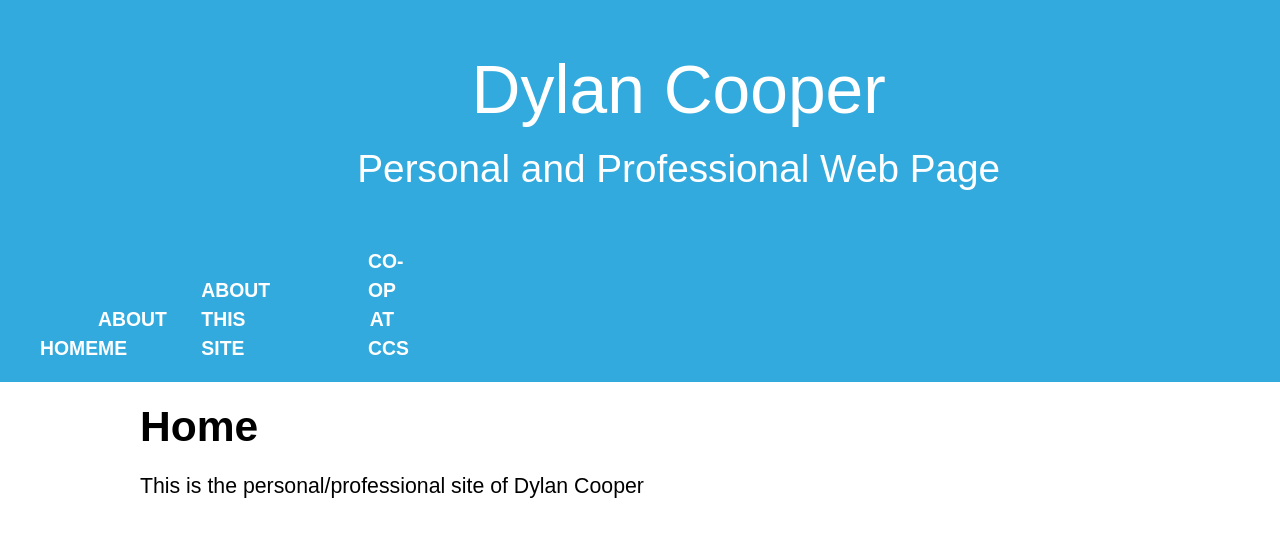
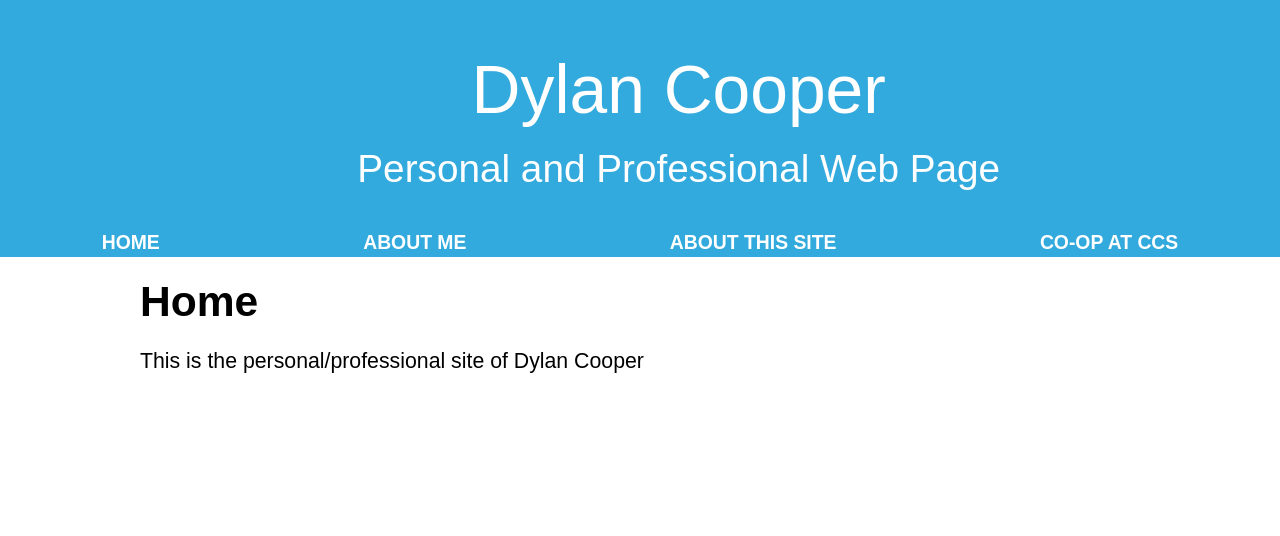
Before and after one commit to dylan-cooper/dcoope05.github.io, a plain HTML site: page index.html in a window 1280 px wide. Shown: the top 536 px of the page. Drawn offline with Linux system fonts and the light colour scheme.

Commit message:
Reverting

```diff
--- a/css/main.css
+++ b/css/main.css
@@ -17,16 +17,11 @@ nav {
     width: 100%;
     background-color: #3ad;
     height: 30px;
-    display: table;
-
-}
-
-nav li {
-    display: table-cell;
+    display: flex;
+    align-items: stretch;
 }
 
 nav a {
-    width: 20%;
     margin: auto;
     display: block;
     cursor: pointer;
--- a/index.html
+++ b/index.html
@@ -15,12 +15,10 @@
         <div>Personal and Professional Web Page</div>
     </div>
     <nav>
-        <ul id="horizontal-navigation">
-        <li><a href="#">Home</a></li>
-        <li><a href="#about-me">About Me</a></li>
-        <li><a href="#about-site">About This Site</a></li>
-        <li><a href="#ccs-coop">Co-op at CCS</a></li>
-        </ul>
+        <a href="#">Home</a>
+        <a href="#about-me">About Me</a>
+        <a href="#about-site">About This Site</a>
+        <a href="#ccs-coop">Co-op at CCS</a>
     </nav>
 
     <div class="main">
```
